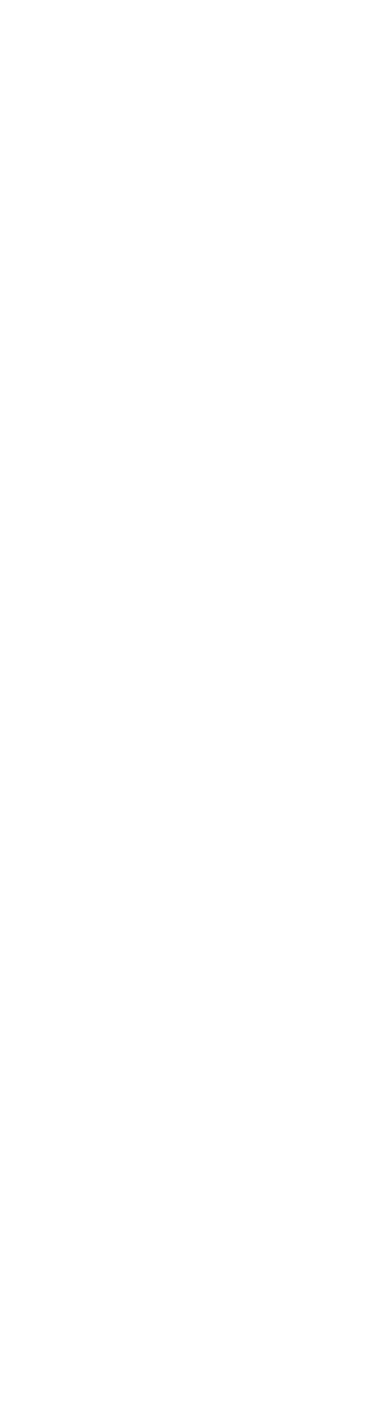
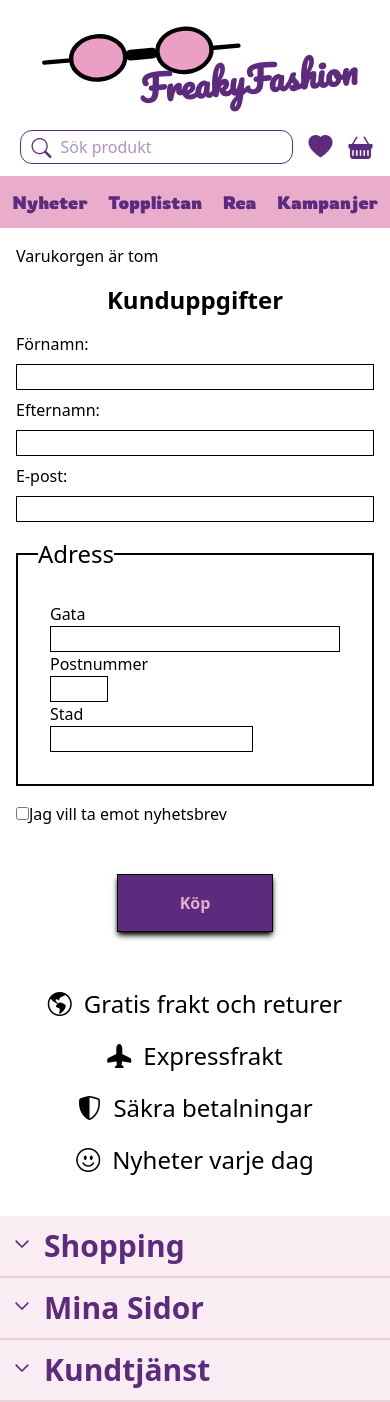
Before and after one commit to Mariella-Gustafsson/React-FreakyFashion, a React (Vite) app in the folder client/: page /checkout in a window 390 px wide. Before the commit this address had no page. Before the commit the page ends 844 px from the top, so only its background shows below. Built offline with nearby package versions, Linux system fonts and the light colour scheme; the HTML template or start-up script is replaced by a standard one.

Commit message:
- Lägg till varukorgstabell mobilversion - Lägg till Checkout

```diff
--- a/client/src/App.jsx
+++ b/client/src/App.jsx
@@ -8,6 +8,7 @@ import Cart from './pages/Cart'
 import AdminLayout from './layout/AdminLayout';
 import AdminList from './pages/AdminList'
 import AdminNewProduct from './pages/AdminNewProduct';
+import Checkout from './pages/Checkout';
 
 function App() {
 
@@ -17,6 +18,7 @@ function App() {
       <Route path="/products/:url_slug" element={<MainLayout><ProductPage /></MainLayout>} />
       <Route path="/search" element={<MainLayout><SearchPage /></MainLayout>} />
       <Route path="/basket" element={<MainLayout><Cart /></MainLayout>} />
+      <Route path="/checkout" element={<MainLayout><Checkout /></MainLayout>} />
       <Route path="/admin/products" element={<AdminLayout><AdminList /></AdminLayout>} />
       <Route path="/admin/products/new" element={<AdminLayout><AdminNewProduct /></AdminLayout>} />
       <Route path="/admin/products" element={<AdminLayout><AdminList /></AdminLayout>} />
--- /dev/null
+++ b/client/src/component/Buttons/BuyButton.jsx
@@ -0,0 +1,17 @@
+function ToCart () {
+
+  return (
+    <div
+      className="flex justify-center"
+    >
+      <button
+        type="button"
+        className="border-1 my-4 border-black p-4 bg-[#5D2B7E] text-[#e9acca] font-bold shadow-md shadow-black w-[40%]"
+      >
+        Köp
+      </button>
+    </div>
+  )
+};
+
+export default ToCart;
--- /dev/null
+++ b/client/src/component/Buttons/ToCart.jsx
@@ -0,0 +1,20 @@
+import { Link } from "react-router-dom";
+
+function ToCart () {
+
+  return (
+    <Link
+      to="/checkout"
+      className="flex justify-center"
+    >
+      <button
+        type="button"
+        className="border-1 my-4 border-black p-4 bg-[#5D2B7E] text-[#e9acca] font-bold shadow-md shadow-black w-[40%]"
+      >
+        Till kassan
+      </button>
+    </Link>
+  )
+};
+
+export default ToCart;
--- a/client/src/component/CartCheckout/CartDesktop.jsx
+++ b/client/src/component/CartCheckout/CartDesktop.jsx
@@ -1,4 +1,5 @@
 import { useCart } from "../../context/CartContext";
+import { Link } from "react-router-dom";
 
 function CartDesktop () {
 
@@ -6,11 +7,10 @@ function CartDesktop () {
 
   return (
     <section>
-
       { cart.length > 0 ?
-      <table className="min-w-full table-auto border-separate border-spacing-0">
+      (<table className="min-w-full table-auto border-separate border-spacing-0">
         <thead>
-          <tr className="bg-blue-500 text-white">
+          <tr className="bg-[#f9ecf3] text-[#5D2B7E]">
             <th scope="col" className="py-2 px-4 text-left">Produkt</th>
             <th scope="col" className="py-2 px-4 text-left">Antal</th>
             <th scope="col" className="py-2 px-4 text-left">Pris</th>
@@ -47,7 +47,9 @@ function CartDesktop () {
           ))}
         </tbody>
       </table>
-      : <p>Varukorgen är tom</p> }
+    )  : (
+      <p>Varukorgen är tom</p>
+    ) }
     </section>
   );
 }
--- /dev/null
+++ b/client/src/component/CartCheckout/CartMobile.jsx
@@ -0,0 +1,43 @@
+import React from 'react';
+import { useCart } from "../../context/CartContext";
+import { Link } from 'react-router-dom';
+
+function CartMobile() {
+
+  const { cart, removeFromCart, updateQuantity } = useCart();
+
+  return (
+    <section className="">
+    {cart.length > 0 ? (
+      cart.map((product) => (
+        <div key={product.id} className="grid grid-cols-2 border-b-2 p-4">
+          <span>{product.quantity} x {product.name}</span>
+          <span className="text-right">{product.price} SEK</span>
+          <span>{product.quantity * product.price} SEK</span>
+          <div className="justify-self-end">
+            <select
+              id={product.id}
+              value={product.quantity}
+              onChange={(e) => updateQuantity(product.id, parseInt(e.target.value, 10))}
+              className="p-2 border border-gray-300 rounded-md focus:outline-none focus:ring-2 focus:ring-blue-500 mr-4"
+            >
+              {[1, 2, 3, 4, 5].map((quantity) => (
+                <option key={quantity} value={quantity}>
+                  {quantity}
+                </option>
+              ))}
+            </select>
+            <button onClick={() => removeFromCart(product)}>
+              <i className="bi bi-trash text-lg"></i>
+            </button>
+          </div>
+        </div>
+      ))
+    ) : (
+      <p className="p-4">Varukorgen är tom</p>
+    )}
+    </section>
+  );
+}
+
+export default CartMobile;
--- a/client/src/component/CartCheckout/CheckoutForm.jsx
+++ b/client/src/component/CartCheckout/CheckoutForm.jsx
@@ -1,7 +1,7 @@
 function CheckoutForm () {
   return (
     <>
-    <h2 className="text-2xl font-bold flex flex-col items-center">
+      <h2 className="text-2xl font-bold flex flex-col items-center">
         Kunduppgifter
       </h2>
 
@@ -10,29 +10,29 @@ function CheckoutForm () {
           <div className="flex flex-col">
             <div className="flex flex-col gap-2 mb-2">
               <label for="firstName">Förnamn:</label>
-              <input type="text" id="firstName" name="firstName" />
+              <input type="text" id="firstName" name="firstName" className="border-1 border-black" />
             </div>
             <div className="flex flex-col gap-2 mb-2">
               <label for="lastName">Efternamn:</label>
-              <input type="text" id="lastName" name="lastName" />
+              <input type="text" id="lastName" name="lastName" className="border-1 border-black" />
             </div>
           </div>
           <div className="flex flex-col gap-2 mb-4">
             <label for="email">E-post:</label>
-            <input type="email" id="email" name="email" />
+            <input type="email" id="email" name="email" className="border-1 border-black" />
           </div>
         </div>
-        <fieldset className="flex flex-col gap-2 mb-4 border-black border-2 p-3 lg:grid lg:grid-cols-2">
+        <fieldset className="flex flex-col gap-2 mb-4 border-black border-2 p-5 lg:grid lg:grid-cols-2 lg:w-[90%]">
           <legend className="text-2xl">Adress</legend>
           <div className="flex flex-col p-3">
             <label for="street">Gata</label>
-            <input type="text" id="street" name="street" />
+            <input type="text" id="street" name="street" className="border-1 border-black"/>
 
             <label for="postNumber">Postnummer</label>
-            <input type="text" id="postNumber" name="postNumber" pattern="[0-9]{5}" class="w-[20%]" />
+            <input type="text" id="postNumber" name="postNumber" pattern="[0-9]{5}" className="border-1 border-black w-[20%]"/>
 
             <label for="city">Stad</label>
-            <input type="text" id="city" name="city" class="w-[70%]" />
+            <input type="text" id="city" name="city" className="border-1 border-black w-[70%]" />
           </div>
         </fieldset>
         <div className="mb-4">
@@ -45,12 +45,9 @@ function CheckoutForm () {
                 Jag vill ta emot nyhetsbrev
           </label>
         </div>
-        <div className="flex justify-center">
-          <div class="button-styles flex justify-center items-center w-1/2">
-            <button type="submit">Köp</button>
-          </div>
-        </div>
       </form>
-      </>
+    </>
   )
 }
+
+export default CheckoutForm;
--- a/client/src/component/CartCheckout/CheckoutTable.jsx
+++ /dev/null
@@ -1,62 +0,0 @@
-function CheckoutTable () {
-  return (
-    <section className="flex flex-col items-center">
-    <h1 className="text-4xl font-bold mt-3">Kassan</h1>
-
-    <table className="border-2 border-black w-11/12 m-4 sm:hidden">
-      <tr>
-        <td className="p-2">
-          1 x Svart T-Shirt
-        </td>
-        <td className="text-right p-2">
-          199 SEK
-        </td>
-      </tr>
-      <tr className="p-2">
-          <td className="p-2 border-b-black price-row" colspan="2">
-            199 SEK
-          </td>
-      </tr>
-      <tr>
-        <td className="p-2">
-          2 x Vit T-Shirt
-        </td>
-        <td className="text-right p-2">
-          398 SEK
-        </td>
-      </tr>
-      <tr className="p-2">
-        <td className="p-2 border-b-black price-row" colspan="2">
-          199 SEK
-        </td>
-      </tr>
-    </table>
-
-    <table className="hidden sm:table table-styles">
-      <thead className="table-header">
-        <tr>
-          <th scope="col">Produkt</th>
-          <th scope="col">Antal</th>
-          <th scope="col">Pris</th>
-          <th scope="col">Totalt</th>
-        </tr>
-      </thead>
-      <tbody>
-        <tr>
-          <td>Svart T-Shirt</td>
-          <td>1</td>
-          <td>199 kr</td>
-          <td>199 kr</td>
-        </tr>
-        <tr>
-          <td>Vit T-Shirt</td>
-          <td>2</td>
-          <td>199 kr</td>
-          <td>398 kr</td>
-        </tr>
-      </tbody>
-    </table>
-  </section>
-
-  )
-}
--- a/client/src/component/Header/Header.jsx
+++ b/client/src/component/Header/Header.jsx
@@ -2,6 +2,7 @@ import Logo from "../../assets/Logo";
 import Headerbar from "./Headerbar";
 import NavbarDesktop from "./NavbarDesktop";
 import NavbarTop from "./NavbarTop";
+import { Link } from "react-router-dom";
 
 function Header () {
 
@@ -11,7 +12,9 @@ function Header () {
         <div className="flex flex-col items-center">
           <div className="w-[90%] gap-4 mb-3 text-[#5D2B7E] sm:flex sm:flex-row sm:justify-between sm:w-[95%] sm:mb-0 lg:hidden">
             <div className="w-full h-[130px] sm:w-[30%] sm:h-[100px]">
-              <Logo />
+              <Link to="/">
+                <Logo />
+              </Link>
             </div>
             <Headerbar />
           </div>
--- a/client/src/pages/Cart.jsx
+++ b/client/src/pages/Cart.jsx
@@ -1,12 +1,20 @@
+import ToCart from "../component/Buttons/ToCart";
 import CartDesktop from "../component/CartCheckout/CartDesktop";
+import CartMobile from "../component/CartCheckout/CartMobile";
 import { CartProvider } from "../context/CartContext";
 
 function Cart() {
   return (
     <main>
       <CartProvider>
-        <CartDesktop />
+        <div className="sm:hidden">
+          <CartMobile />
+        </div>
+        <div className="hidden sm:block">
+          <CartDesktop />
+        </div>
       </CartProvider>
+      <ToCart />
     </main>
   )
 }
--- a/client/src/pages/Checkout.jsx
+++ b/client/src/pages/Checkout.jsx
@@ -0,0 +1,25 @@
+import CartDesktop from "../component/CartCheckout/CartDesktop";
+import CartMobile from "../component/CartCheckout/CartMobile";
+import CheckoutForm from "../component/CartCheckout/CheckoutForm";
+import { CartProvider } from "../context/CartContext";
+import BuyButton from "../component/Buttons/BuyButton";
+
+function Checkout () {
+
+  return (
+    <main>
+      <CartProvider>
+        <div className="sm:hidden">
+          <CartMobile />
+        </div>
+        <div className="hidden sm:block">
+          <CartDesktop />
+        </div>
+      </CartProvider>
+      <CheckoutForm />
+      <BuyButton />
+    </main>
+  )
+};
+
+export default Checkout;
```
